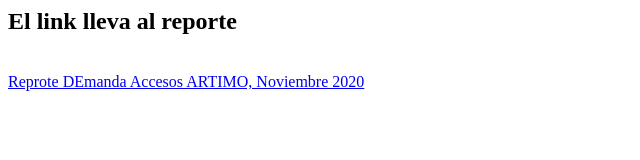
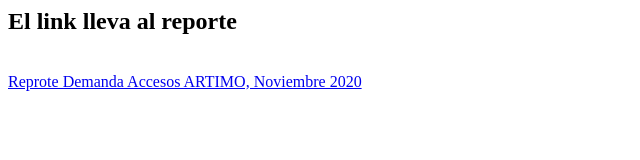
Before and after one commit to jmalagonlap/reporte_demanda, a plain HTML site: page e93d06edc384713b4d3011d773df86fa4d99235b/index.html in a window 1280 px wide. Shown: the full height of the page, 0-640 px from the left. Drawn offline with Linux system fonts and the light colour scheme.

Commit message:
Add files via upload

```diff
--- a/e93d06edc384713b4d3011d773df86fa4d99235b/index.html
+++ b/e93d06edc384713b4d3011d773df86fa4d99235b/index.html
@@ -3,6 +3,6 @@
 <body>
 <h2>El link lleva al reporte</h2>
 <br>
-<a href="https://jmalagonlap.github.io/reporte_demanda/e93d06edc384713b4d3011d773df86fa4d99235b/reporte_demanda_noviembre_2020" target="_blank">Reprote DEmanda Accesos ARTIMO, Noviembre 2020</a><br>
+<a href="https://jmalagonlap.github.io/reporte_demanda/e93d06edc384713b4d3011d773df86fa4d99235b/reporte_demanda_noviembre_2020" target="_blank">Reprote Demanda Accesos ARTIMO, Noviembre 2020</a><br>
  </body>
 </html>
```
